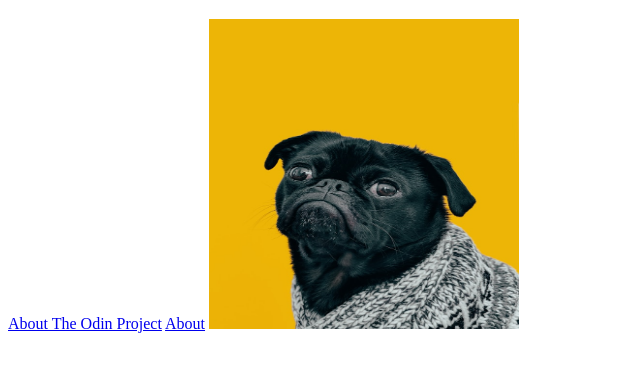
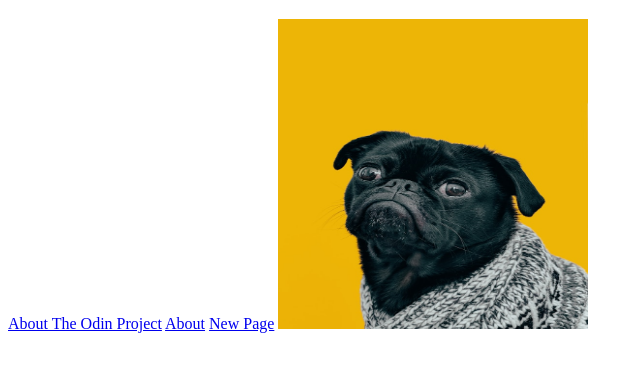
Before and after one commit to rodolfosb/git_test, a plain HTML site: page odin-links-and-images/index.html in a window 1280 px wide. Shown: the part 61-432 px from the top of the page, without its empty margins (0-643 px from the left). Drawn offline with Linux system fonts and the light colour scheme.

Commit message:
Feat: Add newpage

```diff
--- a/odin-links-and-images/index.html
+++ b/odin-links-and-images/index.html
@@ -14,6 +14,7 @@
       >About The Odin Project</a
     >
     <a href="./pages/about.html">About</a>
+    <a href="./pages/newpage.html">New Page</a>
     <img
       src="./images/dog.jpg"
       alt="Doggy dog picture"
```
Also changed, not shown: odin-links-and-images/pages/newpage.html (added).
